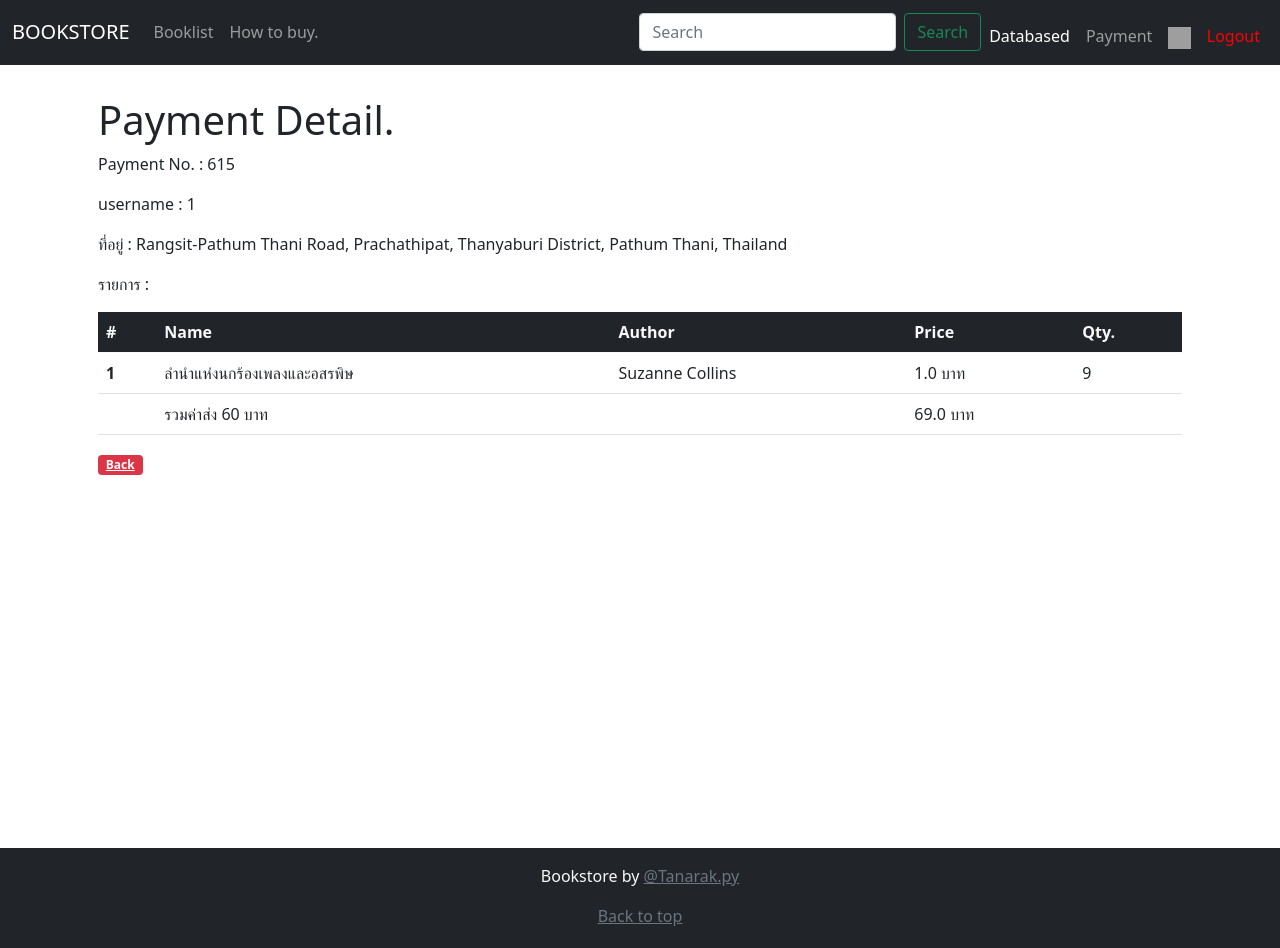
After one commit to tontanarak/DjangoBookstore, a Django app: page /Payment/Details/615 in a window 1280 px wide. The commit adds this page. Run offline with Django 3.2, Linux system fonts and the light colour scheme; a user stored in the database is signed in; data comes from the database, SQL or seed files in the repository; both versions use the stored data as it was after the commit; grey boxes are pictures that could not be loaded.

Commit message:
last done again and again

```diff
--- a/app/models.py
+++ b/app/models.py
@@ -17,8 +17,10 @@ class Book(models.Model):
 
 
 class Payment(models.Model):
-    id = models.AutoField(primary_key=True,unique=False)
+    index = models.CharField(max_length=4)
     UserID = models.ForeignKey(User,on_delete=models.CASCADE)
+    BookID = models.ForeignKey(Book,on_delete=models.CASCADE)
+    qty = models.PositiveIntegerField()
     Total = models.PositiveIntegerField()
     Address = models.TextField()
 
@@ -35,6 +37,10 @@ class Payment(models.Model):
         choices=PAYMENT_STATUS,
         default=WAITING,
     )
+    def __str__(self):
+        return self.index
+
+
 
 
 
--- a/app/views.py
+++ b/app/views.py
@@ -3,6 +3,7 @@ from django.http import HttpRequest
 from .models import *
 from django.db.models import Sum
 from django.contrib.auth.models import User,auth
+from random import randint
 
 # Create your views here.
 message = ''
@@ -70,7 +71,7 @@ def deletecart(request,id,userID):
     return redirect("/Cart/"+str(userID))
 
 def pay(request,ID):
-    pay = Payment.objects.all()
+    pay = Payment.objects.filter(UserID=ID)
     user = User.objects.filter(id=ID)
 
     return render(request,'payment.html',{'payment':pay,'xuser':user})
@@ -98,11 +99,24 @@ def payment(request):
 
     return render(request,'complete.html')
 
+def paydetials(request,ID):
+    payment  = Payment.objects.filter(index=ID)
+    total = str(Payment.objects.filter(index=ID).aggregate(Sum('Total')))
+    if total[14:20] == "None":
+        total = 0
+    elif payment.count()==0:
+        total=0
+    else :
+        total = float(total[14:].split('}')[0])
+    Total = total+60
+    return render(request,'paydetails.html',{'payment':payment,'Total':Total,'paym':payment[0]})
 
 def addpayment(request,userID):
     address = request.POST['address']
     cart = Cart.objects.filter(UserID=userID)
     total = str(Cart.objects.filter(UserID=userID).aggregate(Sum('CartPrice')))
+    s = cart
+    gen_id = randint(0,9999)
     if total[19:23] == "None":
         total = 0
     elif cart.count()==0:
@@ -110,10 +124,16 @@ def addpayment(request,userID):
     else :
         total = float(total[19:].split('}')[0])
     Total = total+60
-    pay = Payment.objects.create(
+    for i in range(len(s)):
+
+        pay = Payment.objects.create(
+        index = gen_id,
         UserID=cart[0].UserID,
-        Total =Total,
+        Total =(s[i].BookID.BookPrice)*s[i].CartQty,
         Address = address,
+        BookID=s[i].BookID,
+        qty = s[i].CartQty
+
     )
     pay.save()
     total = 0
--- a/djangodemo/templates/book.html
+++ b/djangodemo/templates/book.html
@@ -19,7 +19,7 @@
     <form action="/AddToCart/{{products.id}}/{{user.id}}" method="post">
         {% csrf_token %}
         <div class="input-group mb-3" style="width: 30em;">
-            <select  {%if status%} {%else%}disabled {%endif%} class="custom-select border-dark" name="qty">
+            <select {%if user.is_authenticated %}{%else%}disabled {%endif%} {%if status%} {%else%}disabled {%endif%} class="custom-select border-dark" name="qty">
                 <option selected value="0">0</option>
                 <option value="1">1</option>
                 <option value="2">2</option>
@@ -32,7 +32,7 @@
                 <option value="9">9</option>
                 <option value="10">10</option>
               </select>
-            <button {%if status%} {%else%}disabled {%endif%} class="btn btn-success" type="submit" id="button-addon2">Buy</button>
+            <button {%if user.is_authenticated %}{%else%}disabled {%endif%} {%if status%} {%else%}disabled {%endif%} class="btn btn-success" type="submit" id="button-addon2">Buy</button>
 
           </div>
     </form>
--- /dev/null
+++ b/djangodemo/templates/paydetails.html
@@ -0,0 +1,54 @@
+{% extends 'layout.html' %}
+
+{% block content %}
+
+<h1>Payment Detail.</h1>
+<p>Payment No. : {{paym.index}}</p>
+<p>username : {{paym.UserID}}</p>
+<p>ที่อยู่ : {{paym.Address}}</p>
+<p>รายการ : </p>
+
+
+<table class="table">
+    <thead class=" bg-dark text-light">
+        <tr>
+          <th scope="col">#</th>
+          <th scope="col">Name</th>
+          <th scope="col">Author</th>
+          <th scope="col">Price</th>
+          <th scope="col">Qty.</th>
+        </tr>
+      </thead>
+      <tbody>
+        {%for payment in payment%}
+        <tr>
+
+          <th scope="row">{{payment.BookID.id}}</th>
+          <td>{{payment.BookID.BookName}}</td>
+          <td>{{payment.BookID.BookAuthor}}</td>
+          <td>{{payment.BookID.BookPrice}} บาท</td>
+          <td>{{payment.qty}}</td>
+
+        </tr>
+        {% endfor %}
+        <tr>
+
+            <th scope="row"> </th>
+            <td> รวมค่าส่ง 60 บาท </td>
+            <td> </td>
+            <td>{{Total}} บาท</td>
+            <td> </td>
+
+          </tr>
+      </tbody>
+    </table>
+
+
+
+
+
+
+
+<a class="badge bg-danger "  href="/Payment/{{user.id}}">Back</a>
+
+{% endblock %}
--- a/djangodemo/urls.py
+++ b/djangodemo/urls.py
@@ -21,6 +21,7 @@ urlpatterns = [
     path('admin/', admin.site.urls),
     path('',views.index),
     path('Payment/<int:ID>',views.pay),
+    path('Payment/Details/<int:ID>',views.paydetials),
     path('ConfirmPayment/',views.confirmpayment),
     path('payment/',views.payment),
     path('Booklist/',views.booklist),
```
Also changed, not shown: djangodemo/templates/Payment.html (+3 -4 lines), app/migrations/0026_payment_books.py (added), app/migrations/0027_auto_20210218_2112.py (added), app/migrations/0028_auto_20210218_2127.py (added), app/migrations/0029_auto_20210218_2133.py (added), app/migrations/0030_auto_20210218_2141.py (added), app/migrations/0031_auto_20210218_2143.py (added), app/migrations/0032_auto_20210218_2144.py (added), app/migrations/0033_auto_20210218_2156.py (added), app/migrations/0034_auto_20210218_2214.py (added), app/migrations/0035_auto_20210218_2221.py (added), app/migrations/0036_auto_20210218_2222.py (added), app/migrations/0037_auto_20210218_2223.py (added), app/migrations/0038_payment_qty.py (added), 1 more files.
